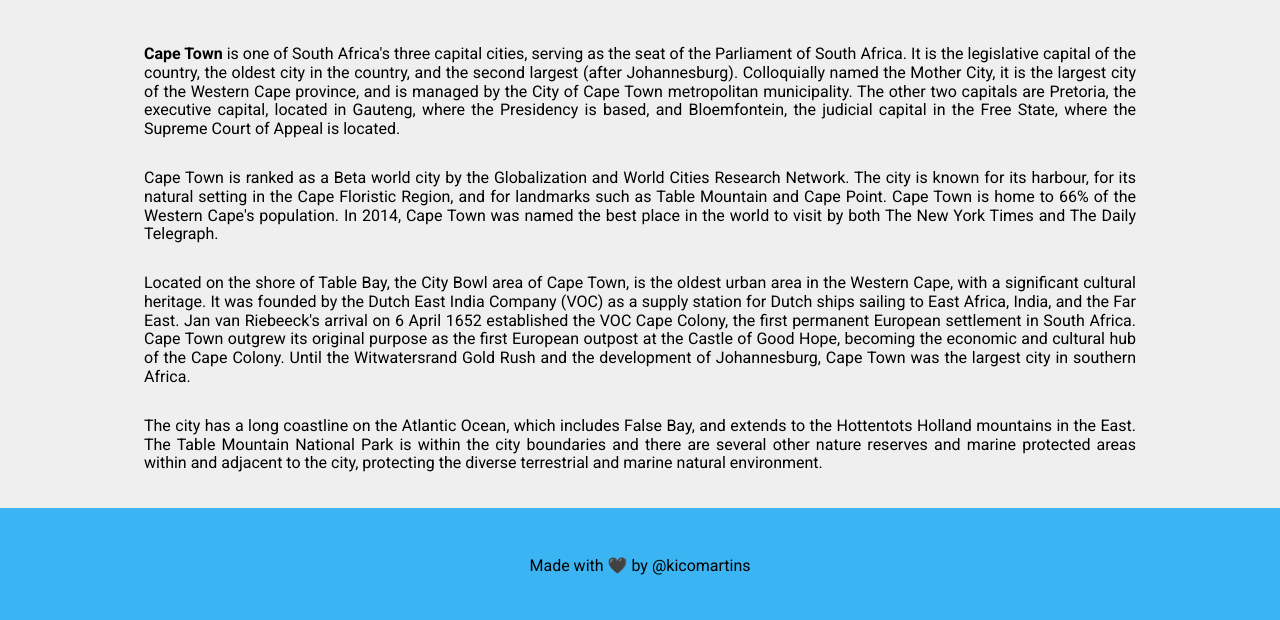
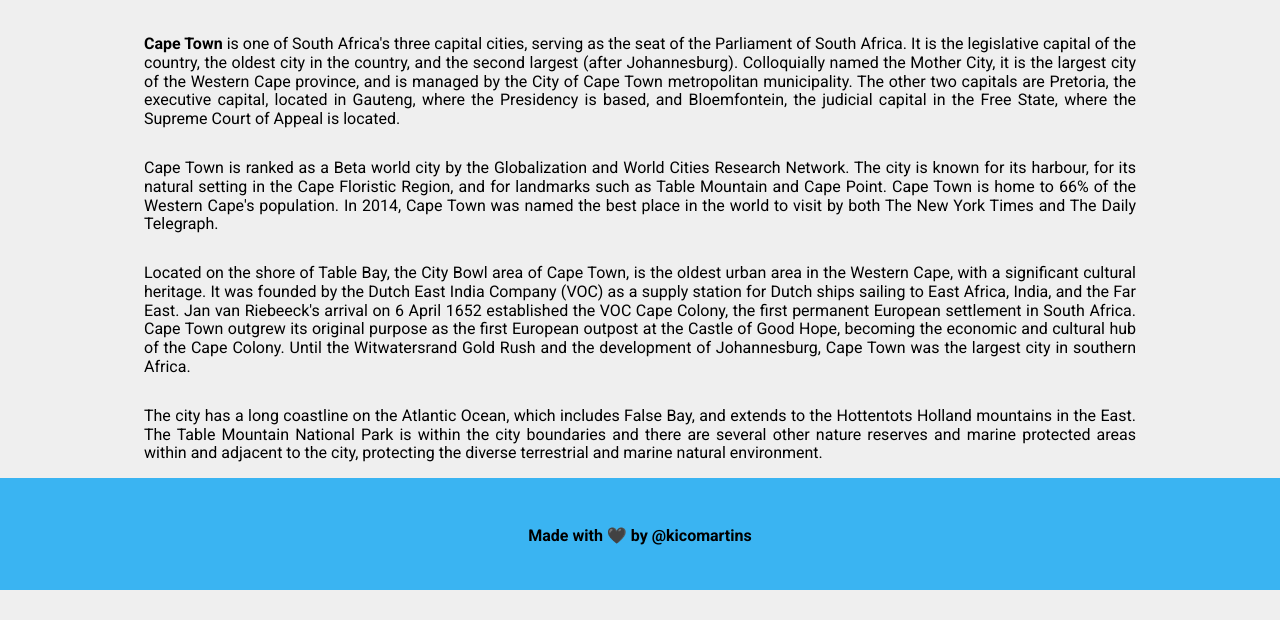
Before and after one commit to kicomartins/dh-travel, a plain HTML site: page public/index.html in a window 1280 px wide. Shown: the part 747-1367 px from the top of the page. After the commit the page ends 1337 px from the top, so only its background shows below. Drawn offline with nearby package versions, Linux system fonts and the light colour scheme.

Commit message:
ajustes projeto

```diff
--- a/assets/css/style.css
+++ b/assets/css/style.css
@@ -8,6 +8,12 @@
   background-color: #EFEFEF;
   font-family: 'Roboto', sans-serif;
   font-size: 16px;
+}
+
+.container {
+  max-width: 1440px;
+  width: 100%;
+  margin: 0 auto;
 }
 
 header {
@@ -48,6 +54,7 @@
 
 .banner img {
   width: 71%;
+  border-radius: 8px;
 }
 
 .description {
@@ -68,4 +75,5 @@
   padding: 48px;
   margin-top: 20px;
   text-align: center;
+  font-weight: bold;
 }
--- a/public/index.html
+++ b/public/index.html
@@ -20,7 +20,7 @@
     <title>DH Travel</title>
   </head>
   <body>
-    <header>
+    <header class="container">
       <h2>
         DH Travel
         <span class="material-symbols-outlined logo"> public </span>
@@ -40,7 +40,7 @@
         </li>
       </ul>
     </header>
-    <main>
+    <main class="container">
       <section class="banner">
         <h1>VISIT CAPE TOWN!</h1>
         <img src="../assets/img/camps-bay-cpt.jpg" alt="" />
@@ -90,7 +90,7 @@
         </p>
       </section>
     </main>
-    <footer>
+    <footer class="container">
       <p>Made with 🖤 by @kicomartins</p>
     </footer>
   </body>
```
